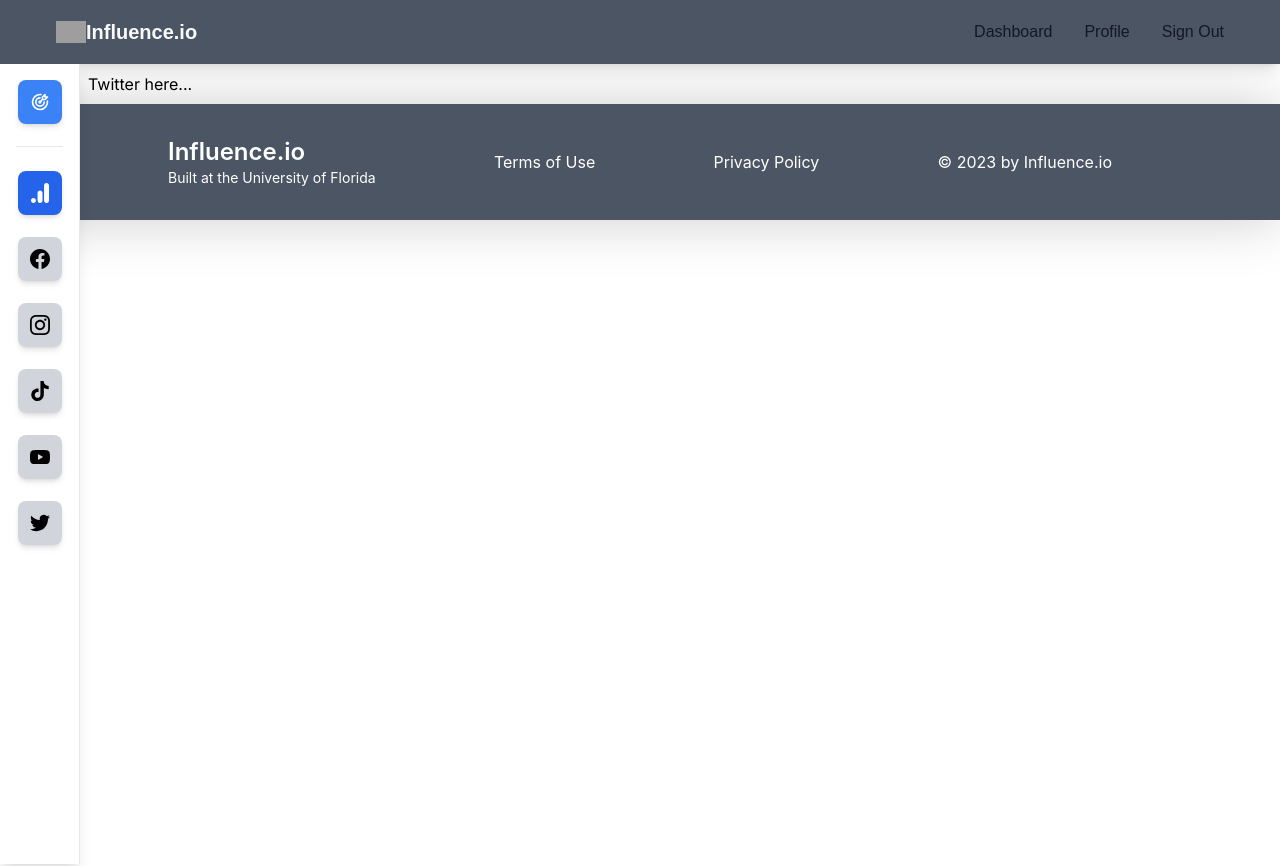
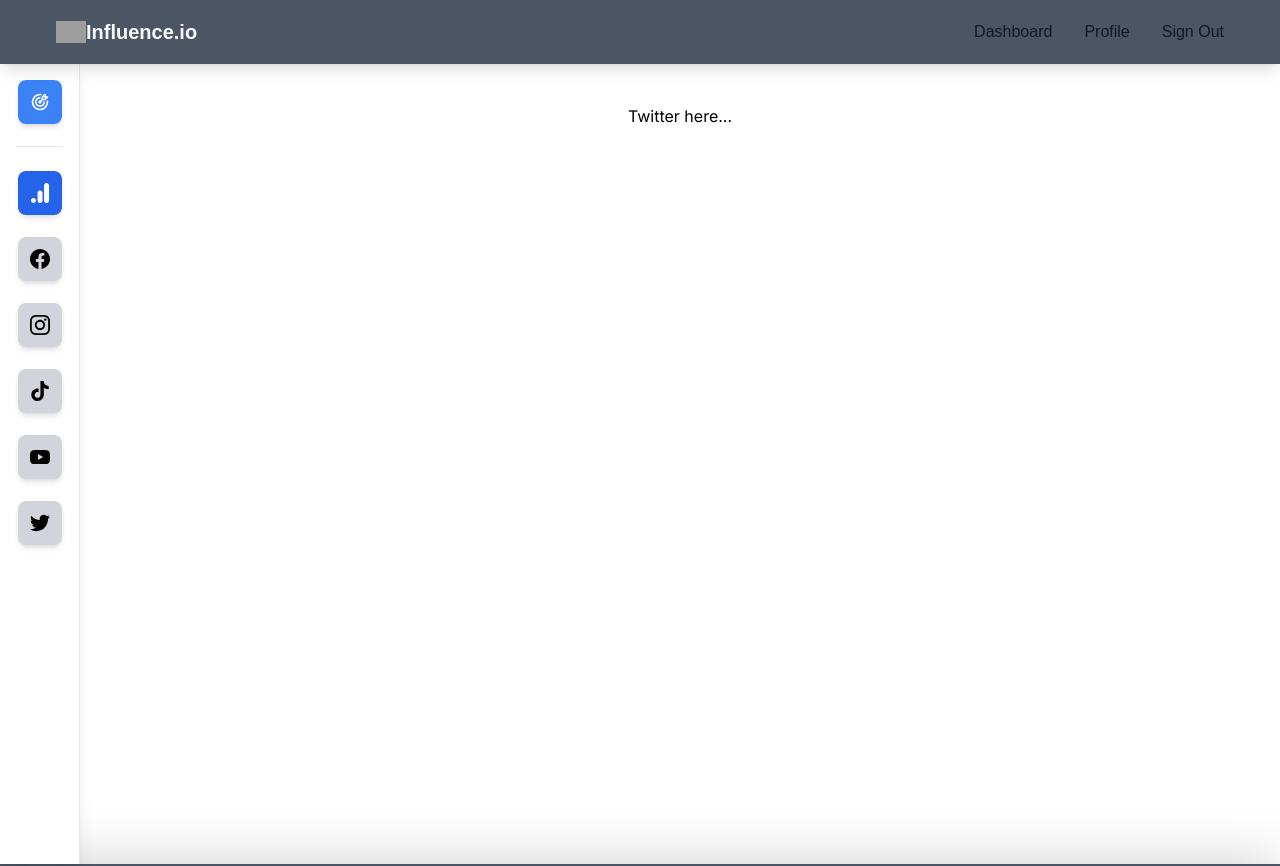
Before and after one commit to dbatista1122/influence.io, a Next.js app: page /dashboard/twitter in a window 1280 px wide. Shown: the top 866 px of the page. Before the commit the page ends 800 px from the top, so only its background shows below. Built offline with nearby package versions, Linux system fonts and the light colour scheme; no server answers; grey boxes are pictures that could not be loaded.

Commit message:
updating sidebar and layout
fixed bug between sidebar and footer

```diff
--- a/components/DashboardLayout.jsx
+++ b/components/DashboardLayout.jsx
@@ -13,16 +13,13 @@ const DashboardLayout = ({ children }) => {
   }, []);
 
   return (
-    <div className="flex">
+    <main className="flex w-full min-h-screen">
       <Sidebar
         handleCurrentSocialMedia={handleCurrentSocialMedia}
         currentSocialMedia={currentSocialMedia}
       />
-
-      <main className="ml-20 w-full">
-        <div className="m-2">{children}</div>
-      </main>
-    </div>
+      <div className="mx-auto py-10">{children}</div>
+    </main>
   );
 };
 
--- a/components/Layout.jsx
+++ b/components/RootLayout.jsx
@@ -13,9 +13,11 @@ const RootLayout = ({ children }) => {
 
         <Header />
         <main className="m-auto pt-16">{children}</main>
+        <Footer />
+
       </div>
-      <Footer />
     </div>
+
   );
 };
 
--- a/components/Sidebar.jsx
+++ b/components/Sidebar.jsx
@@ -12,8 +12,7 @@ import {
 
 const Sidebar = ({ handleCurrentSocialMedia, currentSocialMedia }) => {
   return (
-    <div>
-      <div className="fixed w-20 h-screen p-4 bg-white border-r-[1px] flex flex-col justify-between shadow-lg">
+      <div className="w-20 h-auto p-4 bg-white border-r-[1px] flex flex-col justify-between shadow-lg">
         <div className="flex flex-col items-center">
           <Link href="/">
             <div className="bg-blue-500 hover:bg-blue-600 hover:shadow-lg shadow-md text-white p-3 rounded-lg inline-block ">
@@ -67,7 +66,6 @@ const Sidebar = ({ handleCurrentSocialMedia, currentSocialMedia }) => {
           />
         </div>
       </div>
-    </div>
   );
 };
 
--- a/pages/account/profile.jsx
+++ b/pages/account/profile.jsx
@@ -1,6 +1,6 @@
 import { useState } from "react";
 import { useRouter } from "next/router";
-import RootLayout from "@/components/Layout";
+import RootLayout from "@/components/RootLayout";
 import Image from "next/image";
 
 export const Profile = () => {
--- a/pages/dashboard/analytics.jsx
+++ b/pages/dashboard/analytics.jsx
@@ -1,4 +1,4 @@
-import RootLayout from "@/components/Layout";
+import RootLayout from "@/components/RootLayout";
 import DashboardLayout from "@/components/DashboardLayout";
 import { signOut, useSession } from "next-auth/react";
 
--- a/pages/dashboard/facebook.jsx
+++ b/pages/dashboard/facebook.jsx
@@ -1,4 +1,4 @@
-import RootLayout from "@/components/Layout";
+import RootLayout from "@/components/RootLayout";
 import DashboardLayout from "@/components/DashboardLayout";
 
 const FacebookAnalytics = () => {
--- a/pages/dashboard/instagram.jsx
+++ b/pages/dashboard/instagram.jsx
@@ -1,4 +1,4 @@
-import RootLayout from "@/components/Layout";
+import RootLayout from "@/components/RootLayout";
 import DashboardLayout from "@/components/DashboardLayout";
 
 const InstagramAnalytics = () => {
--- a/pages/dashboard/tiktok.jsx
+++ b/pages/dashboard/tiktok.jsx
@@ -1,4 +1,4 @@
-import RootLayout from "@/components/Layout";
+import RootLayout from "@/components/RootLayout";
 import DashboardLayout from "@/components/DashboardLayout";
 
 const TikTokAnalytics = () => {
--- a/pages/dashboard/twitter.jsx
+++ b/pages/dashboard/twitter.jsx
@@ -1,4 +1,4 @@
-import RootLayout from "@/components/Layout";
+import RootLayout from "@/components/RootLayout";
 import DashboardLayout from "@/components/DashboardLayout";
 
 const TwitterAnalytics = () => {
--- a/pages/index.jsx
+++ b/pages/index.jsx
@@ -1,4 +1,4 @@
-import RootLayout from "@/components/Layout";
+import RootLayout from "@/components/RootLayout";
 import Image from "next/image";
 
 const Home = () => {
```
